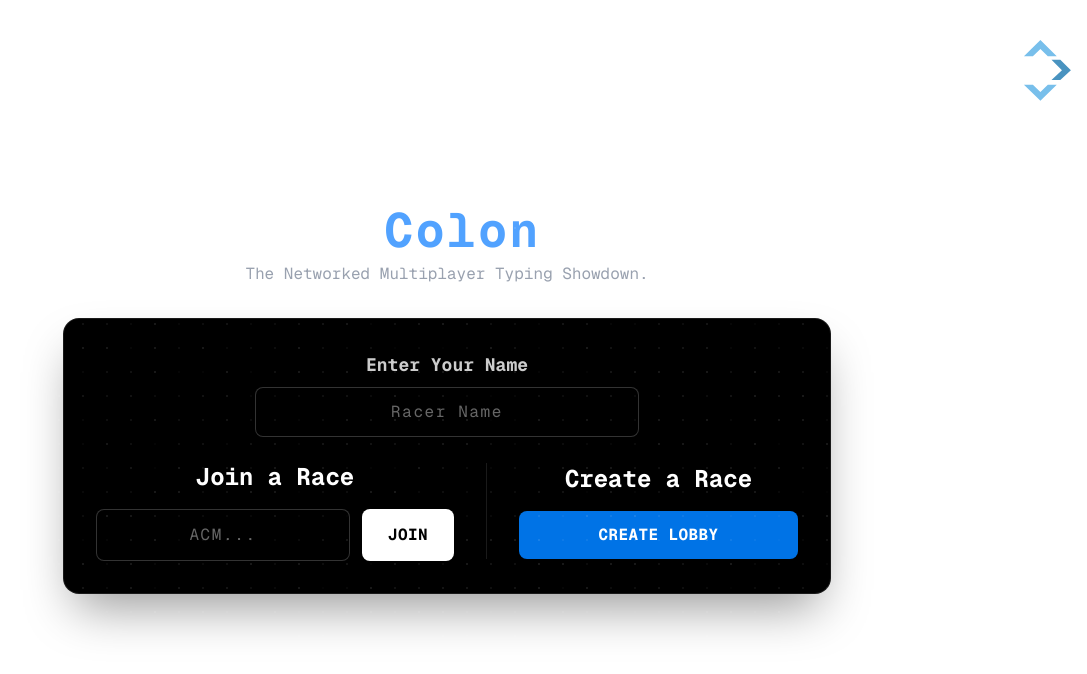
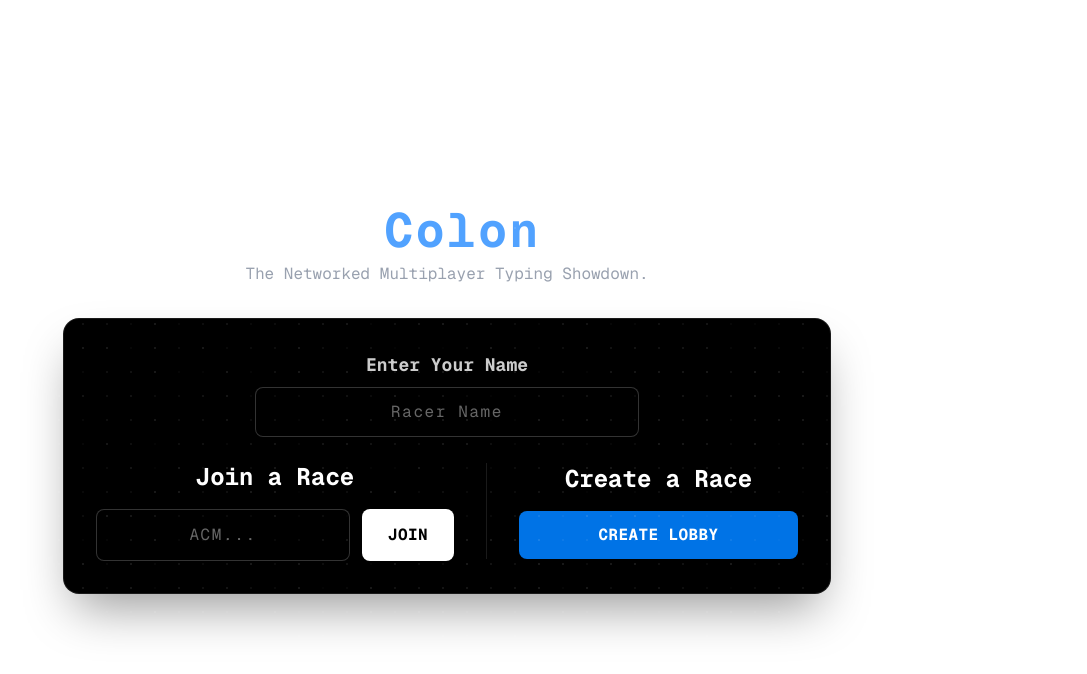
Before and after one commit to MPSTME-ACM/f1-semicolon, a Next.js app: page / in a window 1280 px wide. Shown: the top 674 px of the page, without its empty margins (193-1280 px from the left). Built offline with nearby package versions, Linux system fonts and the light colour scheme; no server answers.

Commit message:
remove logo

```diff
--- a/src/app/layout.tsx
+++ b/src/app/layout.tsx
@@ -43,7 +43,7 @@ export default function RootLayout({
       <body
         className={`${spaceGrotesk.variable} ${geistSans.variable} ${geistMono.variable} antialiased`}
       >
-        <div className="fixed top-10 left-1/2 -translate-x-1/2 md:left-auto md:right-4 md:translate-x-0 z-50 md:mb-4">
+{/*         <div className="fixed top-10 left-1/2 -translate-x-1/2 md:left-auto md:right-4 md:translate-x-0 z-50 md:mb-4">
           <Image
             src="/favicon.svg"
             alt="F1 SemiColon Logo"
@@ -52,7 +52,7 @@ export default function RootLayout({
             className="w-[100px] h-auto md:w-[78px]"
             priority
           />
-        </div>
+        </div> */}
         <FlickeringBackground />
         {children}
       </body>
```
